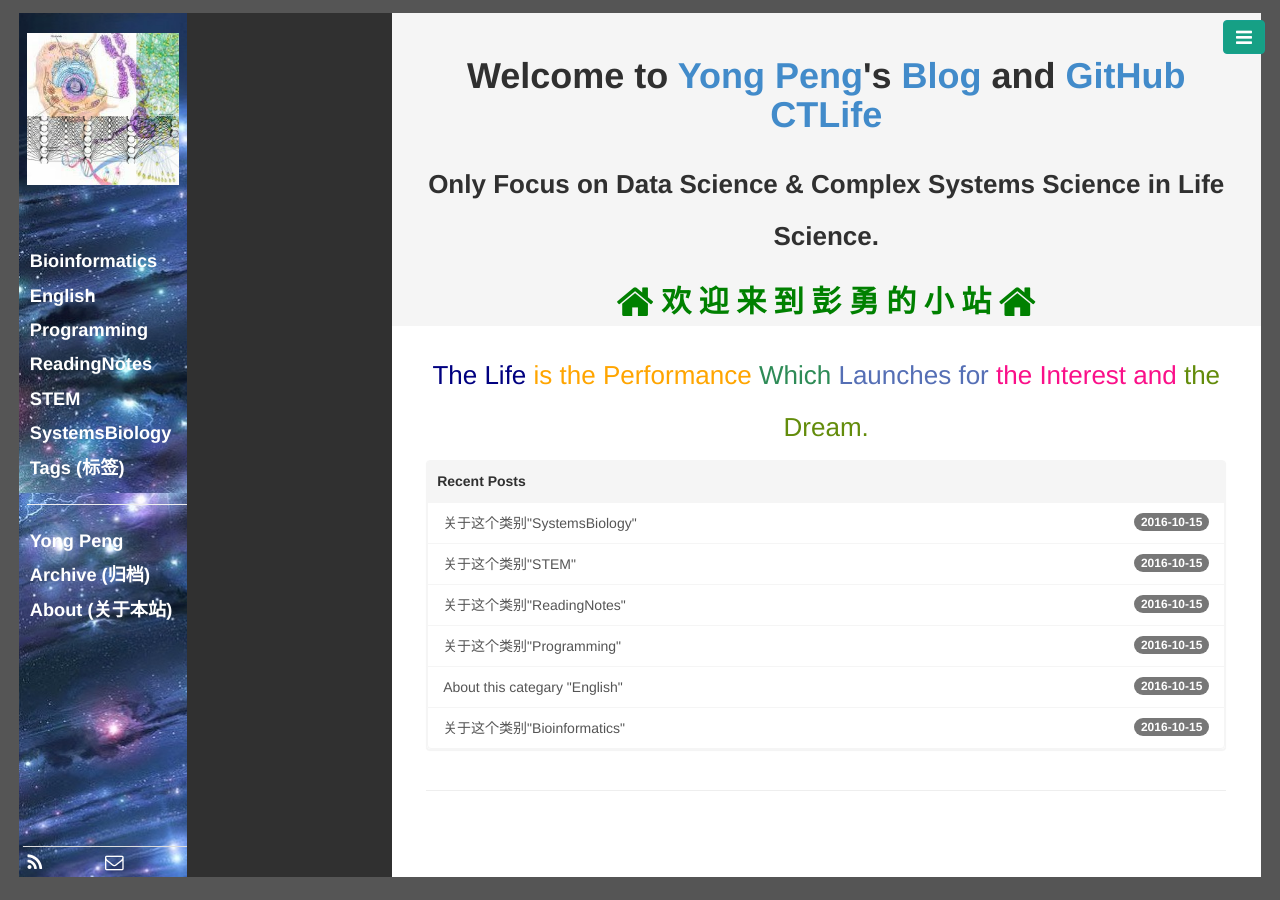
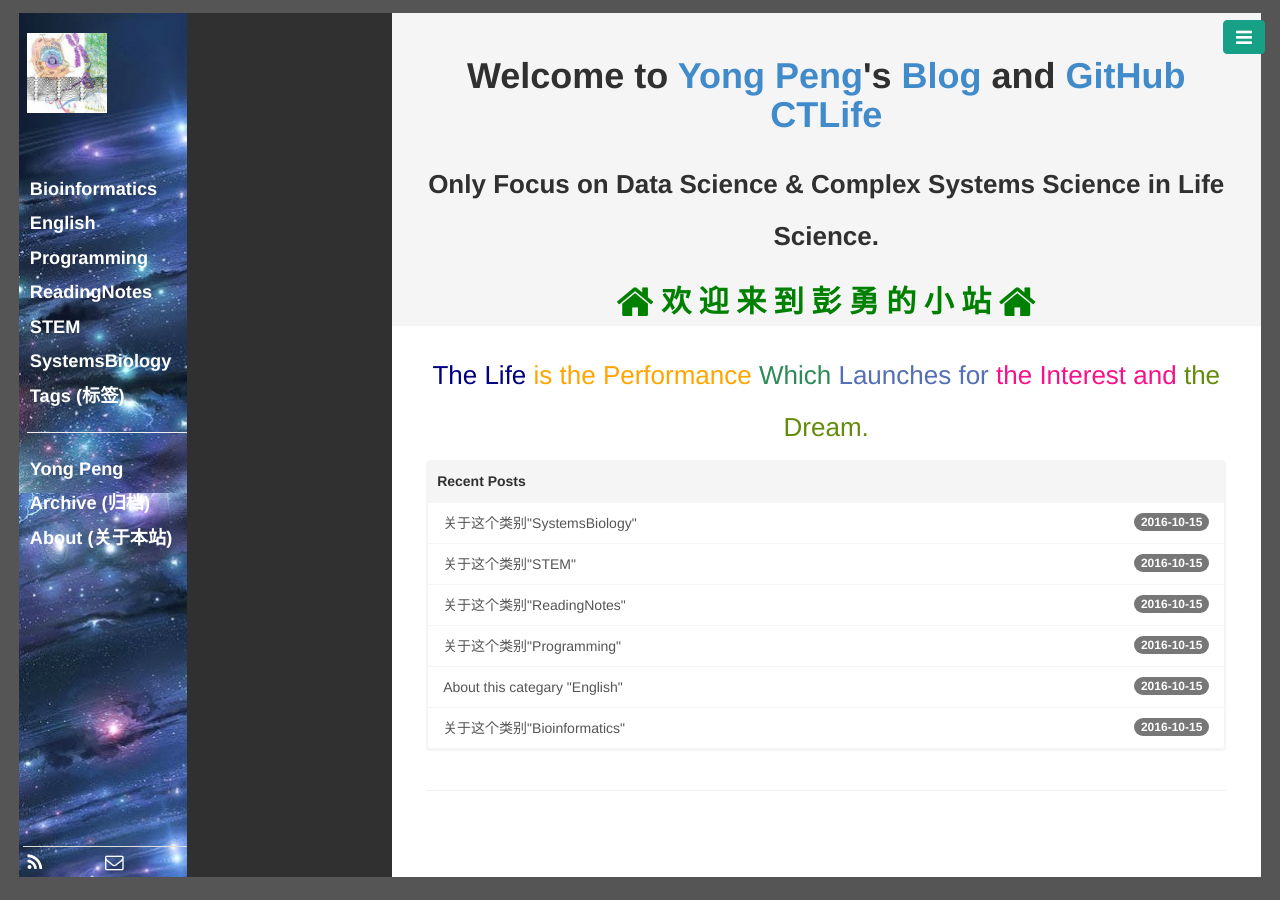
Before and after one commit to CTLife/CTLife.github.io, a Jekyll site: the page built from index.html, in a window 1280 px wide. Built offline with Jekyll 4.4.1, drawn with Linux system fonts in a browser that asks for light colours; Markdown is read by kramdown in place of the engine named in the settings; the list of posts is cut into pages by our own code.

Commit message:
Update base.css

```diff
--- a/public/css/base.css
+++ b/public/css/base.css
@@ -52,8 +52,8 @@ body, html {
 }
 
 .avatar {  /* 顶部图片 */
-  width: 95%;
-  border: 2px solid #fff;
+  width: 50%;
+  border: 2px;
 }
 .img_center{
   text-align:center;
```
